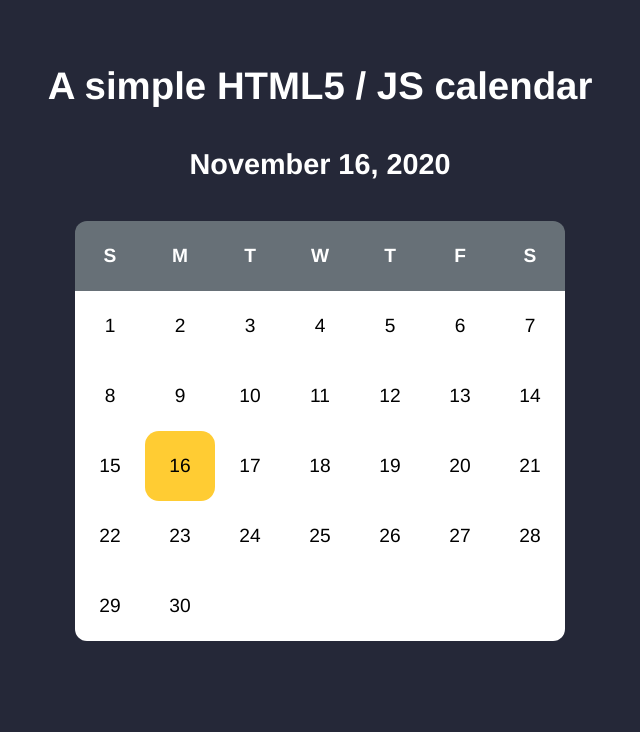
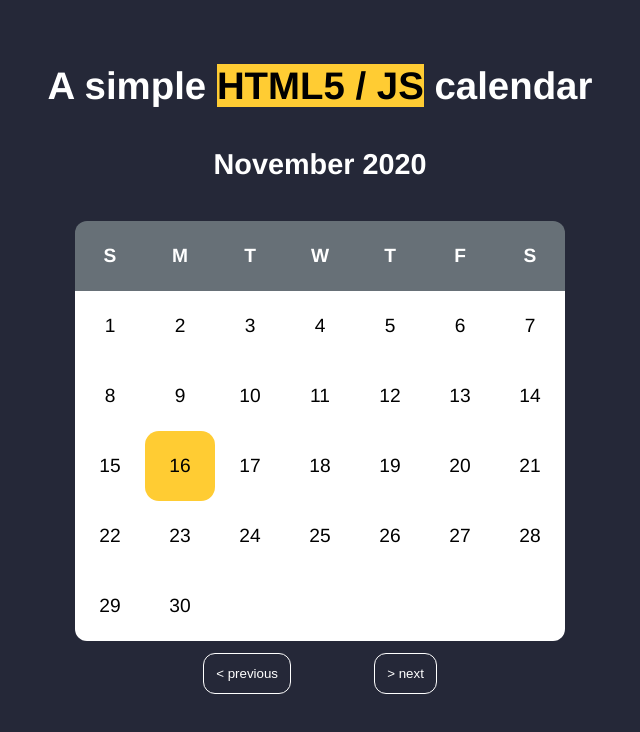
Before and after one commit to loydle/calendar-js, a plain HTML site: page index.html in a window 1280 px wide. Shown: the whole page, without its empty margins (320-960 px from the left). Drawn offline with Linux system fonts and the light colour scheme.

Commit message:
feat: add previous and next buttons

```diff
--- a/index.html
+++ b/index.html
@@ -3,10 +3,10 @@
     <meta charset="UTF-8">
     <link rel="stylesheet" href="./style.css">
     <title>A simple HTML5/JS calendar</title>
-    <h1>A simple HTML5 / JS calendar</h1>
-    <div class="wrapper"></div>
+    <h1>A simple <mark>HTML5 / JS</mark> calendar</h1>
+    <div lang="fr-FR" class="wrapper"></div>
+    <div class="buttons-wrapper">
+        <button id="previous">&lt; previous</button><button id="next">&gt; next</button>
+    </div>
     <script src="./main.js"></script>
-    <script>
-        document.querySelector('.wrapper').appendChild(new CalendarJS(new Date()).html);
-    </script>
 </html>
--- a/main.js
+++ b/main.js
@@ -1,18 +1,12 @@
 'use strict';
 
-/**
-* @param {date} date - a specific date, if not mentionned then its the date of today
-* @return a new CalendarJS as HTMLElement
-*/
 class CalendarJS {
-    constructor(date) {
-        this.date  = date ? date : new Date();
-        this.year  = this.date.getFullYear();
-        this.month = this.date.getMonth();
-        this.html  = this.getHTML();
+    constructor() {
+        const date = new Date();
+        this.month = date.getMonth();
+        this.year = date.getFullYear();
     }
-
-    getDaysOfMonthAsHTML() {
+    getDaysOfMonthAsHTML(year, month){
         let section = document.createElement('section');
         let date = 1;
         /* Loop over weeks */
@@ -21,19 +15,19 @@ class CalendarJS {
             /* Loop over days in week */
             for (let j = 0; j < 7; j++) {
                 /* Day is not part of this week */
-                if (i === 0 && j < (new Date(this.date.getFullYear(), this.date.getMonth())).getDay()) {
+                if (i === 0 && j < (new Date(year, month)).getDay()) {
                     const li = document.createElement('li');
                     ul.appendChild(li);
                 }
                 /* Day is over the week (ex: if day is 32) */
-                else if (date > new Date(this.date.getMonth(), this.date.getFullYear(), 0).getDate()) {
+                else if (date > new Date(month, year, 0).getDate()) {
                     break;
                 }
                 /* Day is part of the week */
                 else {
                     const li = document.createElement('li');
                     /* Day is today, add class .today */
-                    if (date === this.date.getDate() && this.year === this.date.getFullYear() && this.month === this.date.getMonth()) {
+                    if (date === new Date().getDate() && year === new Date().getFullYear() && month === new Date().getMonth()) {
                         li.classList.add("today");
                     }
                     /* date is not today but part of the week */
@@ -46,27 +40,44 @@ class CalendarJS {
         }
         return section;
     }
-    prev () {
-        console.log('ok')
-    }
-    getHTML() {
+
+    showCalendar(month, year) {
+        month = month || new Date().getMonth();
+        year = year || new Date().getFullYear();
+        const date = new Date(`${this.month + 1}/01/${this.year}`);
+        const wrapper = document.querySelector('.wrapper');
+        const previousButton = document.getElementById('previous');
+        const nextButton = document.getElementById('next');
         const article = document.createElement('article');
+        const header = document.createElement('header');
+        const h1 = document.createElement('h1');
+        const ul = document.createElement('ul');
+        const days = ['S', 'M', 'T', 'W', 'T', 'F', 'S'];
+        for (let day of days) {
+            const li = document.createElement('li');
+            li.appendChild(document.createTextNode(day));
+            ul.appendChild(li);
+        }
+        h1.appendChild(document.createTextNode(date.toLocaleString('en-EN', { year: 'numeric', month: 'long'})));
+
+        previousButton.onclick = () => {
+            this.year = (this.month === 0) ? this.year - 1 : this.year;
+            this.month = (this.month === 0) ? 11 : this.month - 1;
+            this.showCalendar(this.month, this.year);
+        };
+        nextButton.onclick = () => {
+            this.year = (this.month === 11) ? this.year + 1 : this.year;
+            this.month = (this.month + 1) % 12;
+            this.showCalendar(this.month, this.year);
+        };
         article.id = 'calendar';
-        article.innerHTML += `
-        <h1>${this.date.toLocaleString('en-EN', { year: 'numeric', month: 'long', day: 'numeric' })}</h1>
-        <header>
-            <ul>
-                <li>S</li>
-                <li>M</li>
-                <li>T</li>
-                <li>W</li>
-                <li>T</li>
-                <li>F</li>
-                <li>S</li>
-            </ul>
-        </header>
-        `;
-        article.appendChild(this.getDaysOfMonthAsHTML());
-        return article;
+        header.appendChild(h1);
+        header.appendChild(ul);
+        article.appendChild(header)
+        article.appendChild(this.getDaysOfMonthAsHTML(year, month));
+        wrapper.innerHTML = '';
+        wrapper.appendChild(article);
     }
 }
+
+new CalendarJS().showCalendar();
--- a/style.css
+++ b/style.css
@@ -71,3 +71,28 @@ h1 {
     background-color: #ffcc33;
     border-radius: 14px;
 }
+.buttons-wrapper button {
+    padding: 12px;
+    border: 1px solid #fff;
+    border-radius: 12px;
+    background: none;
+    color: #fff;
+}
+.buttons-wrapper button:hover,
+.buttons-wrapper button:focus,
+.buttons-wrapper button:active {
+    background: #ffffff40;
+    color: #fff;
+}
+
+.buttons-wrapper{
+    display: flex;
+    justify-content: space-evenly;
+    padding-top: 12px;
+    width: 400px;
+    margin: auto auto;
+}
+
+mark {
+    background-color:  #ffcc33;
+}
```
